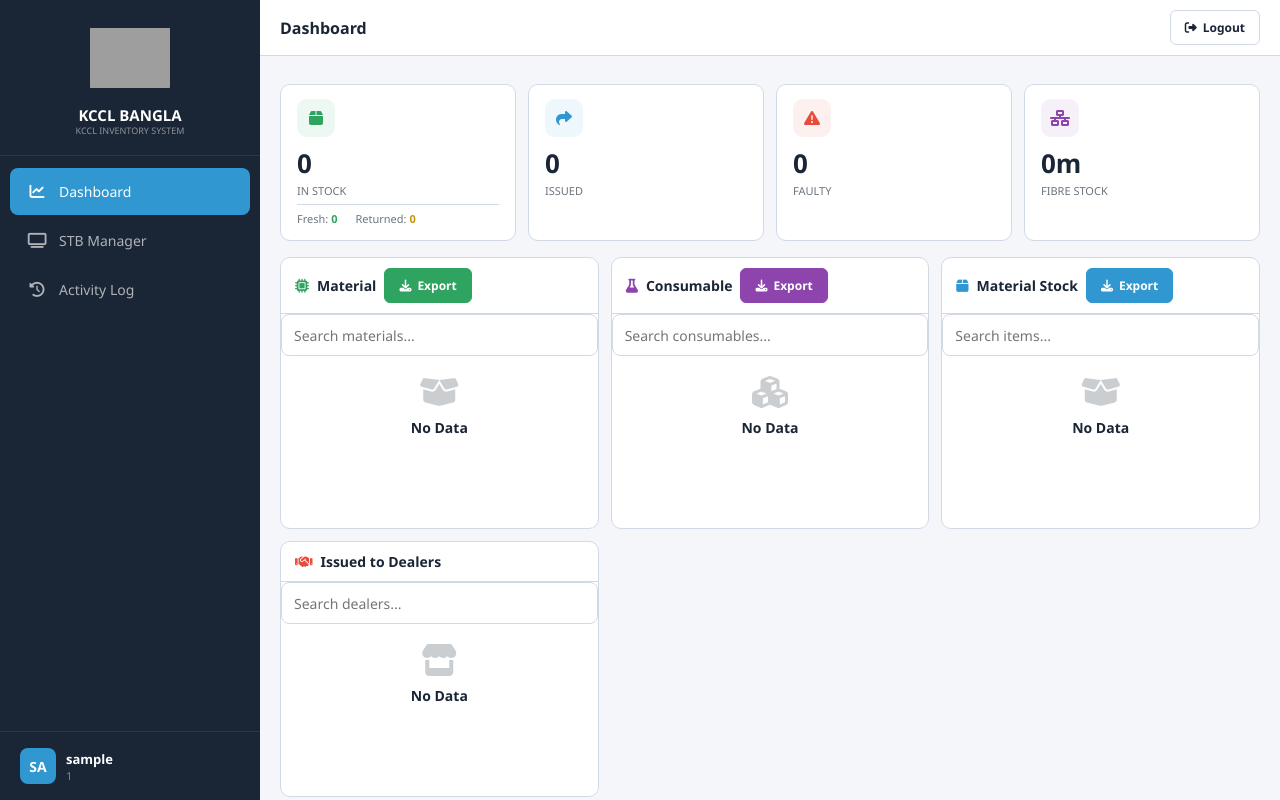
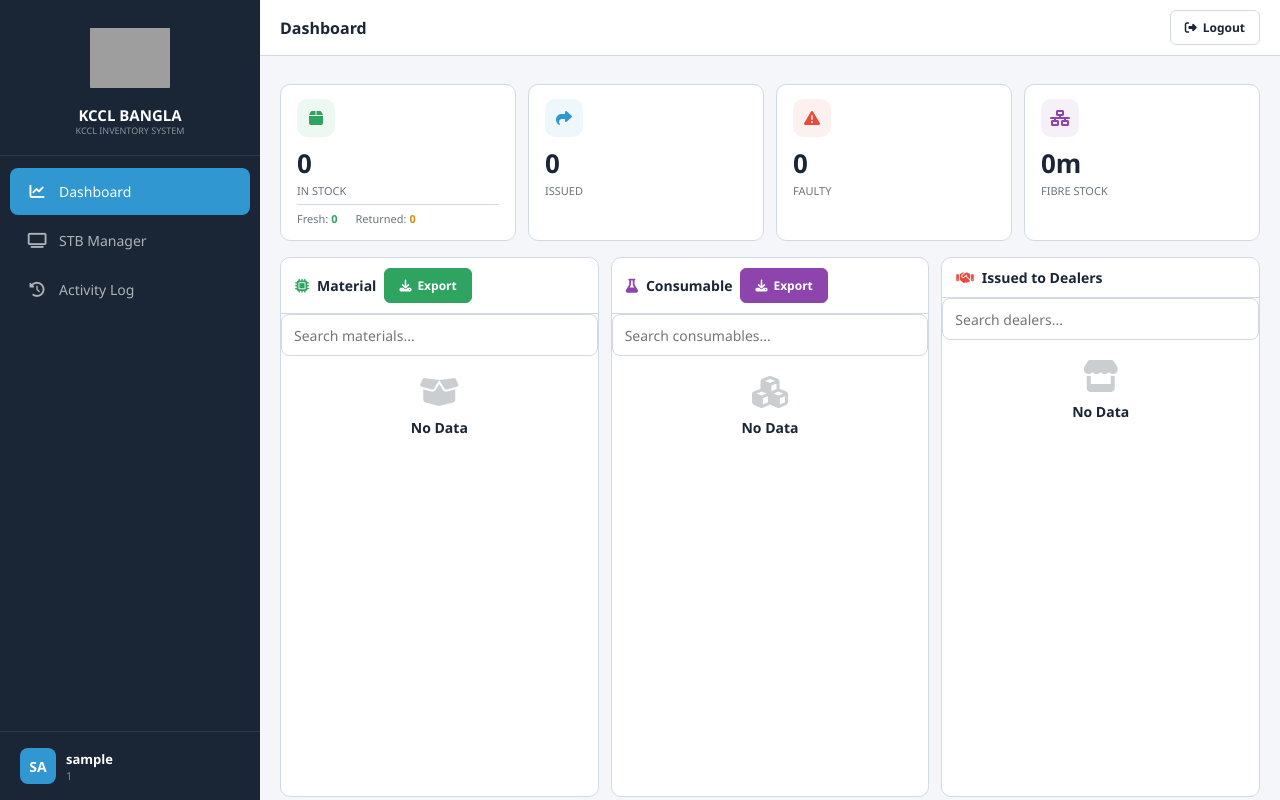
Before and after one commit to ANNU-2025/kccl-tracking-system, a Flask app: page /dashboard in a window 1280 px wide. Run offline with Flask 3, Linux system fonts and the light colour scheme; the visitor is signed in with stand-in values (Sample User, id 1); data that the repository does not hold is empty; some libraries are stand-ins or nearby versions; some web fonts are replaced; grey boxes are pictures that could not be loaded.

Commit message:
Update dashboard.html

```diff
--- a/templates/dashboard.html
+++ b/templates/dashboard.html
@@ -17,12 +17,11 @@
     .dash-grid .tw-bar{flex-shrink:0}
     .dash-grid .tw-body{flex:1;min-height:0;display:flex;flex-direction:column;overflow:hidden}
     .dash-grid .search-box{flex-shrink:0}
-    .dash-grid .tw-scroll{flex:1;min-height:0;max-height:150vh;overflow-y:auto;overflow-x:auto;-webkit-overflow-scrolling:touch;scrollbar-width:5px;scrollbar-color:#C0C8D8;border-radius:3px}
+    .dash-grid .tw-scroll{flex:1;min-height:0;overflow-y:auto;overflow-x:auto;-webkit-overflow-scrolling:touch;scrollbar-width:5px;scrollbar-color:#C0C8D8;border-radius:3px}
     .dash-grid .tw-scroll::-webkit-scrollbar{width:5px}
     .dash-grid .tw-scroll::-webkit-scrollbar-thumb{background:#C0C8D8;border-radius:3px}
-    .dash-grid .tw-scroll{scrollbar-color:#C0C8D8}
-    @media(max-width:900px){.dash-grid;height:calc(100vh - 220px)}.dash-grid .tw-scroll{max-height:150px}}
-    @media(max-width:768px){.dash-grid{height:auto;min-height:350px}.stat-sub{gap:10px}.dl-row{padding:6px 12px;font-size:12px}.dash-grid .tw-scroll{max-height:130px}}
+    @media(max-width:900px){.dash-grid{height:calc(100vh - 220px)}}
+    @media(max-width:768px){.dash-grid{height:auto;min-height:350px;grid-template-columns:1fr}.stat-sub{gap:10px}.dl-row{padding:6px 12px;font-size:12px}}
 </style>
 {% endblock %}
 {% block body %}
@@ -86,23 +85,6 @@
         </div>
     </div>
 
-    <!-- MATERIAL STOCK (by Item Name) — fixed div nesting, no extra </div> -->
-    <div class="tw">
-        <div class="tw-bar"><div class="card-title"><i class="fas fa-box" style="color:var(--blue)"></i> Material Stock</div><button class="btn btn-blue btn-sm" onclick="dl('{{ url_for('export_hardware') }}')"><i class="fas fa-download"></i> Export</button></div>
-        <div class="tw-body">
-            <input type="text" id="instockSearch" class="fi search-box" placeholder="Search items...">
-            {% if material_summary %}
-            <div class="tw-scroll">
-                <table><thead><tr><th>Item Name</th><th>In Stock</th></tr></thead>
-                <tbody id="instockBody">{% for row in material_summary %}<tr>
-                    <td style="font-weight:600;font-size:11px">{{ row[1] }}</td>
-                    <td><span class="bg bg-green"><span class="bd"></span>{{ row[2] }}</span></td>
-                </tr>{% endfor %}</tbody></table>
-            </div>
-            {% else %}<div class="empty" style="padding:20px 10px"><i class="fas fa-box-open"></i><h3>No Data</h3></div>{% endif %}
-        </div>
-    </div>
-
     <!-- DEALERS TABLE -->
     <div class="tw">
         <div class="tw-bar"><div class="card-title"><i class="fas fa-handshake" style="color:var(--red)"></i> Issued to Dealers</div></div>
@@ -127,6 +109,5 @@
 document.getElementById('materialSearch').addEventListener('input',function(){var t=this.value.toLowerCase();document.querySelectorAll('#materialBody tr').forEach(function(r){r.style.display=r.cells[0].textContent.toLowerCase().indexOf(t)!==-1?'':'none'})});
 document.getElementById('consumableSearch').addEventListener('input',function(){var t=this.value.toLowerCase();document.querySelectorAll('#consumableBody tr').forEach(function(r){r.style.display=r.cells[0].textContent.toLowerCase().indexOf(t)!==-1?'':'none'})});
 document.getElementById('dealerSearch').addEventListener('input',function(){var t=this.value.toLowerCase();document.querySelectorAll('#dealerBody tr').forEach(function(r){r.style.display=r.cells[1].textContent.toLowerCase().indexOf(t)!==-1?'':'none'})});
-document.getElementById('instockSearch').addEventListener('input',function(){var t=this.value.toLowerCase();document.querySelectorAll('#instockBody tr').forEach(function(r){r.style.display=r.cells[0].textContent.toLowerCase().indexOf(t)!==-1?'':'none'})});
 </script>
 {% endblock %}
```
